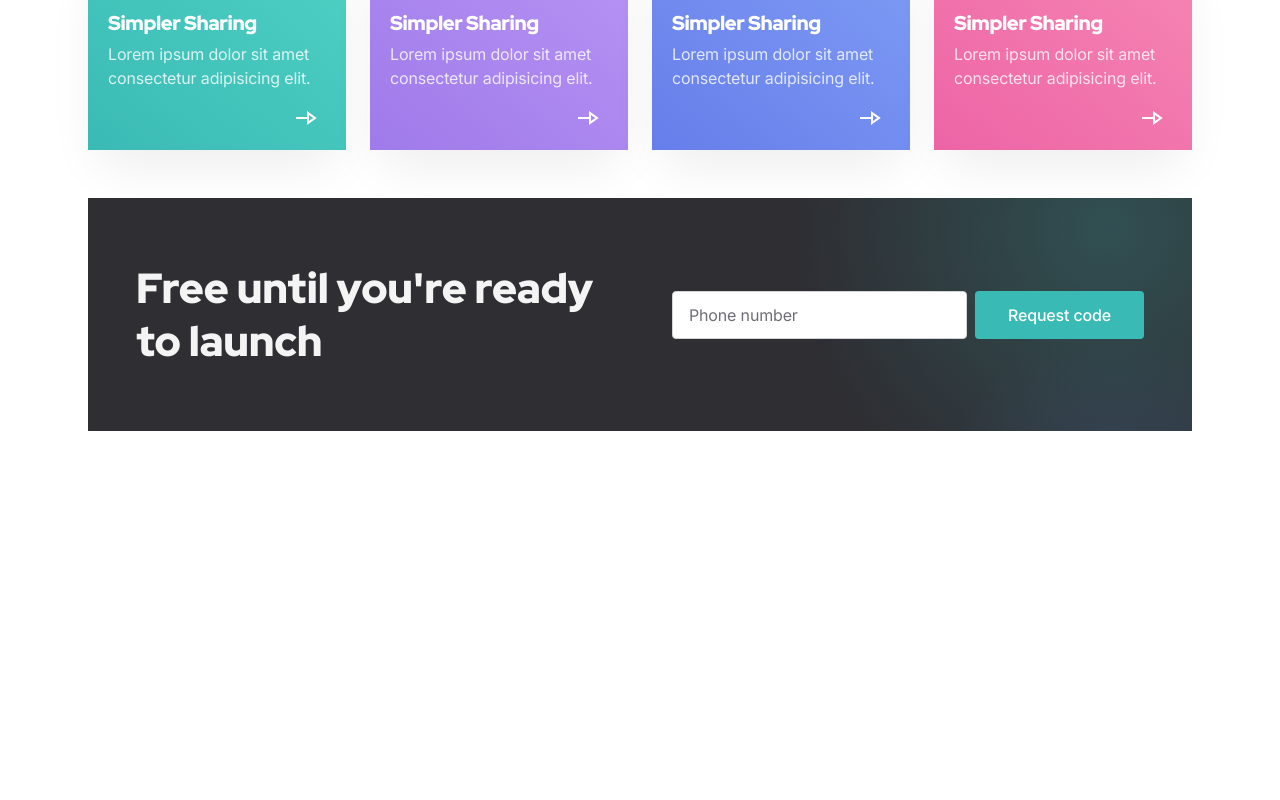
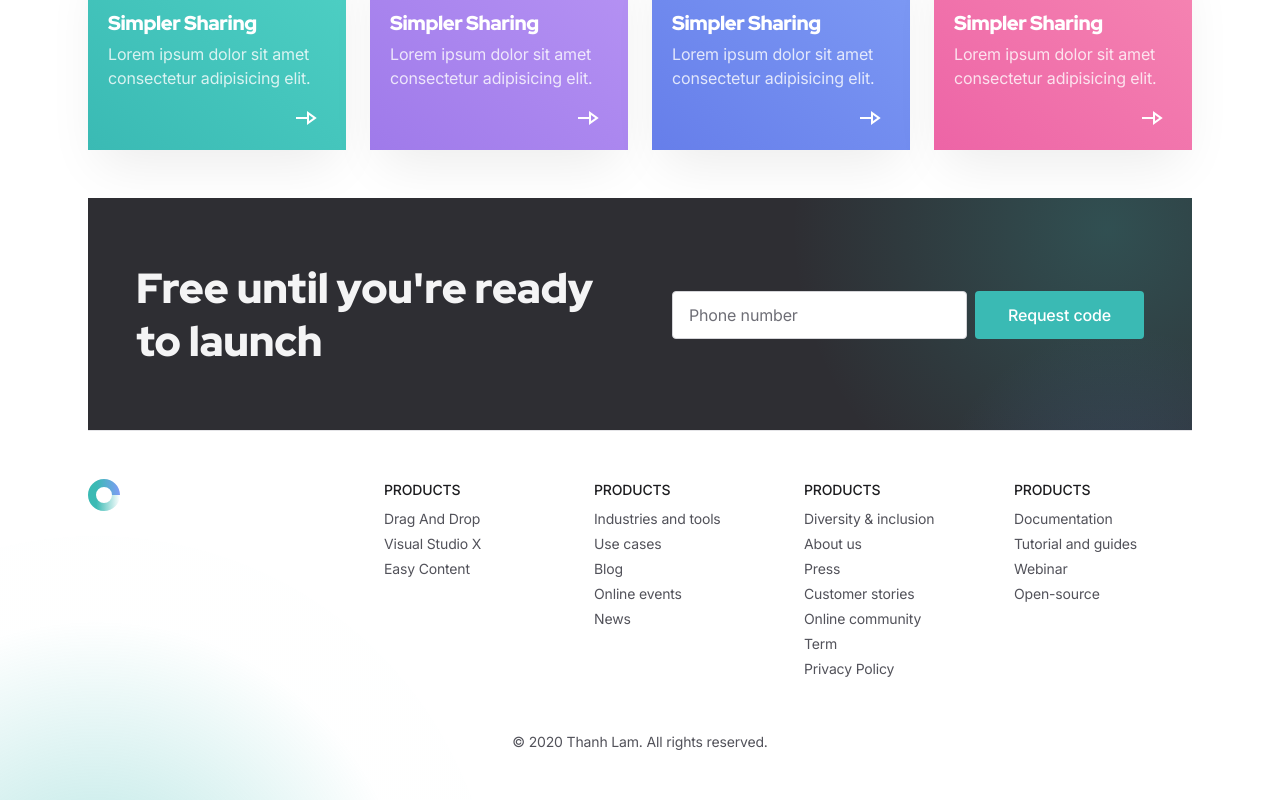
Before and after one commit to thanh-lam-landing-page/appy-theme, a Next.js app: page / in a window 1280 px wide. Shown: the part 4912-5712 px from the top of the page. Before the commit the page ends 5343 px from the top, so only its background shows below. Built offline with nearby package versions, Linux system fonts and the light colour scheme.

Commit message:
add footer component

```diff
--- a/package.json
+++ b/package.json
@@ -10,6 +10,7 @@
   "dependencies": {
     "@tailwindcss/forms": "^0.4.0",
     "aos": "^2.3.4",
+    "lodash": "^4.17.21",
     "next": "12.0.7",
     "react": "17.0.2",
     "react-dom": "17.0.2",
--- a/pages/_app.js
+++ b/pages/_app.js
@@ -20,9 +20,6 @@ function MyApp({ Component, pageProps }) {
   }, []);
 
   useEffect(() => {
-    document.querySelector("html").style.scrollBehavior = "auto";
-    window.scroll({ top: 0 });
-    document.querySelector("html").style.scrollBehavior = "";
     focusHandling("outline");
   }, [router.pathname]);
 
--- a/src/partials/FeaturedBlocks.jsx
+++ b/src/partials/FeaturedBlocks.jsx
@@ -47,7 +47,13 @@ const FeaturedBlocks = () => {
             className="max-w-xs mx-auto sm:max-w-none md:max-w-xl lg:max-w-none grid sm:grid-cols-2 gap-4 lg:gap-6 lg:grid-cols-4"
             data-aos-id-featbl>
             {features.map((feature, index) => (
-              <a key={index} className={`flex flex-col p-5 group text-white shadow-2xl ${feature.className}`} href="#0">
+              <a
+                key={index}
+                className={`flex flex-col p-5 group text-white shadow-2xl ${feature.className}`}
+                href="#0"
+                data-aos="fade-down"
+                data-aos-anchor="[data-aos-id-featbl]"
+                data-aos-delay={`${index * 100}`}>
                 <feature.icon />
                 <div className="font-red-hat-display text-xl font-extrabold tracking-tighter mb-1">{feature.title}</div>
                 <div className="flex-grow opacity-80 mb-4">{feature.content}</div>
--- /dev/null
+++ b/src/partials/Footer/Footer.data.js
@@ -0,0 +1,88 @@
+import uniqueId from "lodash/uniqueId";
+
+export const footerData = {
+  products: [
+    {
+      id: uniqueId(),
+      name: "Drag And Drop",
+    },
+    {
+      id: uniqueId(),
+      name: "Visual Studio X",
+    },
+    {
+      id: uniqueId(),
+      name: "Easy Content",
+    },
+  ],
+  resources: [
+    {
+      id: uniqueId(),
+      name: "Industries and tools",
+    },
+    {
+      id: uniqueId(),
+      name: "Use cases",
+    },
+    {
+      id: uniqueId(),
+      name: "Blog",
+    },
+    {
+      id: uniqueId(),
+      name: "Online events",
+    },
+    {
+      id: uniqueId(),
+      name: "News",
+    },
+  ],
+  company: [
+    {
+      id: uniqueId(),
+      name: "Diversity & inclusion",
+    },
+    {
+      id: uniqueId(),
+      name: "About us",
+    },
+    {
+      id: uniqueId(),
+      name: "Press",
+    },
+    {
+      id: uniqueId(),
+      name: "Customer stories",
+    },
+    {
+      id: uniqueId(),
+      name: "Online community",
+    },
+    {
+      id: uniqueId(),
+      name: "Term",
+    },
+    {
+      id: uniqueId(),
+      name: "Privacy Policy",
+    },
+  ],
+  support: [
+    {
+      id: uniqueId(),
+      name: "Documentation",
+    },
+    {
+      id: uniqueId(),
+      name: "Tutorial and guides",
+    },
+    {
+      id: uniqueId(),
+      name: "Webinar",
+    },
+    {
+      id: uniqueId(),
+      name: "Open-source",
+    },
+  ],
+};
--- /dev/null
+++ b/src/partials/Footer/Footer.jsx
@@ -0,0 +1,115 @@
+import Image from "next/image";
+import React from "react";
+import mapKeys from "lodash/mapKeys";
+
+// @ts-ignore
+import Logo from "../../assets/logo.svg";
+import CustomLink from "../CustomLink";
+import { footerData } from "./Footer.data";
+const Footer = () => {
+  return (
+    <footer className="relative">
+      <div className="max-w-6xl mx-auto px-4 sm:px-6">
+        <div className="py-12 md:py-15 border-t border-gray-200 dark:border-gray-800 -mt-px">
+          {/* Footer illustration */}
+          <div className="pointer-events-none -z-1" aria-hidden="true">
+            <svg
+              className="absolute bottom-0 left-0 transform -translate-x-1/2 ml-24 dark:opacity-40"
+              width="800"
+              height="264"
+              fill="none"
+              xmlns="http://www.w3.org/2000/svg">
+              <circle cx="400" cy="400" r="400" fill="url(#footerglow_paint0_radial)" fillOpacity=".4" />
+              <defs>
+                <radialGradient
+                  id="footerglow_paint0_radial"
+                  cx="0"
+                  cy="0"
+                  r="1"
+                  gradientUnits="userSpaceOnUse"
+                  gradientTransform="rotate(90 0 400) scale(315.089)">
+                  <stop stopColor="#3ABAB4" />
+                  <stop offset="1" stopColor="#3ABAB4" stopOpacity=".01" />
+                </radialGradient>
+              </defs>
+            </svg>
+          </div>
+
+          {/* Top area: Block */}
+          <div className="grid md:grid-cols-12 gap-8 lg:gap-20 mb-8 md:mb-12">
+            {/* 1st block */}
+            <div className="md:col-span-2 lg:col-span-3">
+              <CustomLink className="inline-block" to="/" aria-label="Landing Page">
+                <Image src={Logo.src} alt="logo" width="32px" height="32px" />
+              </CustomLink>
+            </div>
+
+            {/* 2,3,4 and 5th block*/}
+            <div className="md:col-span-10 lg:col-span-9 grid grid-cols-2 md:grid-cols-4 gap-8">
+              {/* 2nd block */}
+              <div className="text-sm">
+                <h6 className="font-medium uppercase mb-2">Products</h6>
+                <ul>
+                  {footerData.products.map((item) => (
+                    <li key={item.id} className="mb-1">
+                      <CustomLink className="text-gray-600 dark:text-gray-400 hover:underline transition duration-150 ease-in-out" to="#">
+                        {item.name}
+                      </CustomLink>
+                    </li>
+                  ))}
+                </ul>
+              </div>
+              {/* 3rd block */}
+              <div className="text-sm">
+                <h6 className="font-medium uppercase mb-2">Products</h6>
+                <ul>
+                  {footerData.resources.map((item) => (
+                    <li key={item.id} className="mb-1">
+                      <CustomLink className="text-gray-600 dark:text-gray-400 hover:underline transition duration-150 ease-in-out" to="#">
+                        {item.name}
+                      </CustomLink>
+                    </li>
+                  ))}
+                </ul>
+              </div>
+              {/* 4th block */}
+              <div className="text-sm">
+                <h6 className="font-medium uppercase mb-2">Products</h6>
+                <ul>
+                  {footerData.company.map((item) => (
+                    <li key={item.id} className="mb-1">
+                      <CustomLink className="text-gray-600 dark:text-gray-400 hover:underline transition duration-150 ease-in-out" to="#">
+                        {item.name}
+                      </CustomLink>
+                    </li>
+                  ))}
+                </ul>
+              </div>
+              {/* 5th block */}
+              <div className="text-sm">
+                <h6 className="font-medium uppercase mb-2">Products</h6>
+                <ul>
+                  {footerData.support.map((item) => (
+                    <li key={item.id} className="mb-1">
+                      <CustomLink className="text-gray-600 dark:text-gray-400 hover:underline transition duration-150 ease-in-out" to="#">
+                        {item.name}
+                      </CustomLink>
+                    </li>
+                  ))}
+                </ul>
+              </div>
+            </div>
+          </div>
+
+          {/* Bottom area */}
+          <div className="flex justify-center">
+            {/* Copyrights note */}
+            <div className="text-gray-600 dark:text-gray-400 text-sm">&copy; 2020 Thanh Lam. All rights reserved.</div>
+          </div>
+        </div>
+      </div>
+    </footer>
+  );
+};
+
+export default Footer;
--- /dev/null
+++ b/src/partials/Footer/index.js
@@ -0,0 +1 @@
+export { default } from "./Footer";
--- a/src/partials/Layout.jsx
+++ b/src/partials/Layout.jsx
@@ -1,12 +1,18 @@
 import React from "react";
+import Footer from "./Footer/Footer";
 import Header from "./Header";
 
 const Layout = ({ children }) => {
   return (
     <div className=" flex flex-col min-h-screen overflow-hidden">
+
       {/* Site Header */}
       <Header />
+
       {children}
+
+      {/* Site Footer */}
+      <Footer />
     </div>
   );
 };
--- a/src/partials/PricingTables.jsx
+++ b/src/partials/PricingTables.jsx
@@ -34,7 +34,9 @@ const PricingTables = () => {
           {/* Pricing tables */}
           <div className="max-w-xs mx-auto grid gap-6 sm:grid-cols-2 lg:grid-cols-4 items-start sm:max-w-none md:max-w-2xl lg:max-w-none">
             {/* Pricing table 1 */}
-            <div className="flex flex-col h-full p-6 rounded bg-white dark:bg-gray-800 shadow border-transparent dark:border-teal-500">
+            <div
+              className="flex flex-col h-full p-6 rounded bg-white dark:bg-gray-800 shadow border-transparent dark:border-teal-500"
+              data-aos="fade-down">
               <div className="flex-grow mb-4 pb-4">
                 <div className="flex justify-between items-center mb-1">
                   <div className="text-xl font-bold font-red-hat-display">Yearly</div>
@@ -57,7 +59,10 @@ const PricingTables = () => {
             </div>
 
             {/* Pricing table 2 */}
-            <div className="flex flex-col h-full p-6 rounded bg-white dark:bg-gray-800 shadow border-transparent dark:border-teal-500">
+            <div
+              className="flex flex-col h-full p-6 rounded bg-white dark:bg-gray-800 shadow border-transparent dark:border-teal-500"
+              data-aos="fade-down"
+              data-aos-delay="150">
               <div className="flex-grow mb-4 pb-4">
                 <div className="flex justify-between items-center mb-1">
                   <div className="text-xl font-bold font-red-hat-display">Monthly</div>
@@ -77,7 +82,10 @@ const PricingTables = () => {
             </div>
 
             {/* Pricing table 3 */}
-            <div className="flex flex-col h-full p-6 rounded bg-white dark:bg-gray-800 shadow border-transparent dark:border-teal-500">
+            <div
+              className="flex flex-col h-full p-6 rounded bg-white dark:bg-gray-800 shadow border-transparent dark:border-teal-500"
+              data-aos="fade-down"
+              data-aos-delay="300">
               <div className="flex-grow mb-4 pb-4">
                 <div className="flex justify-between items-center mb-1">
                   <div className="text-xl font-bold font-red-hat-display">Lifetime</div>
```
Also changed, not shown: 1 other file (tests, documents, lock files or other folders).
